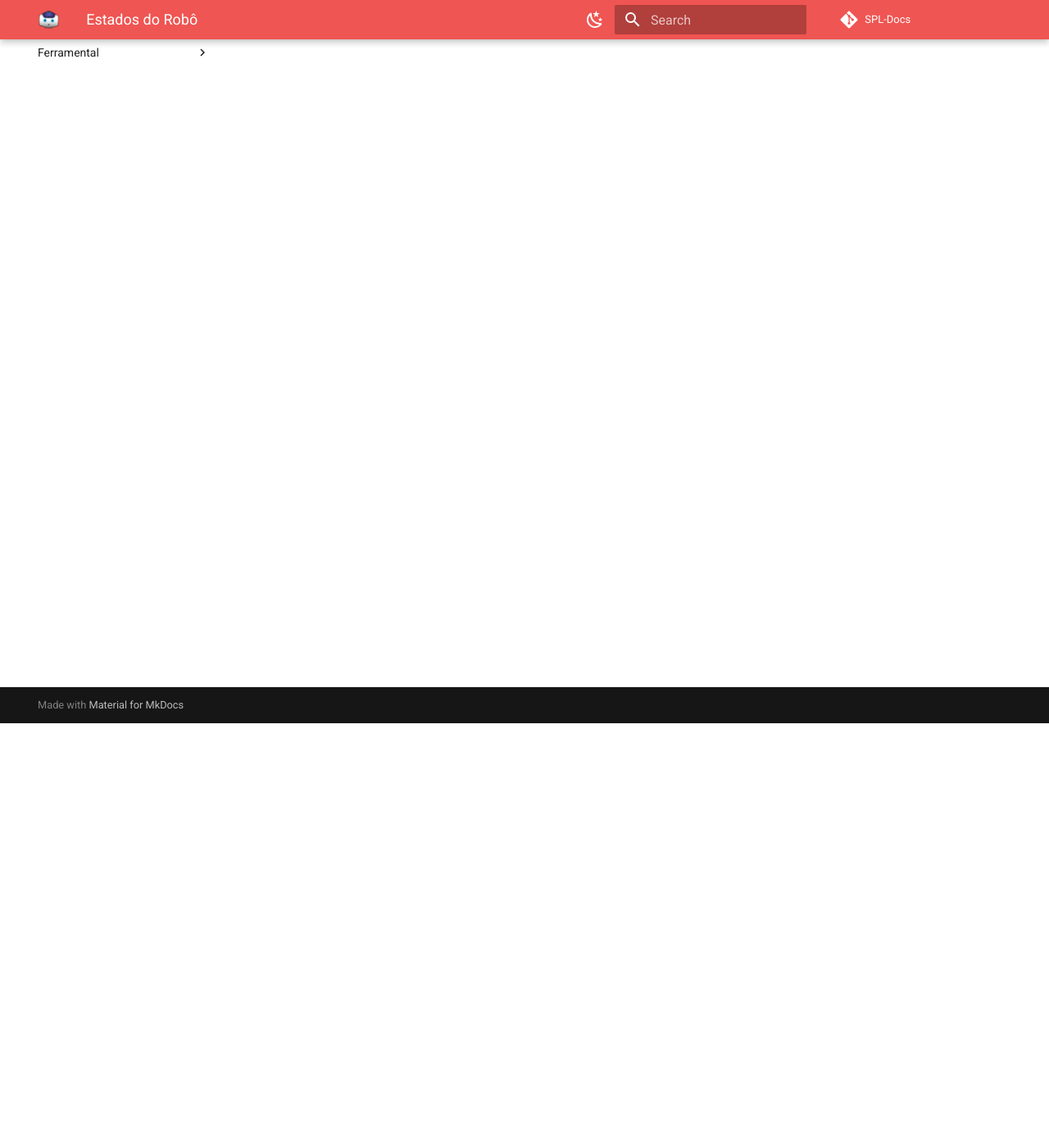
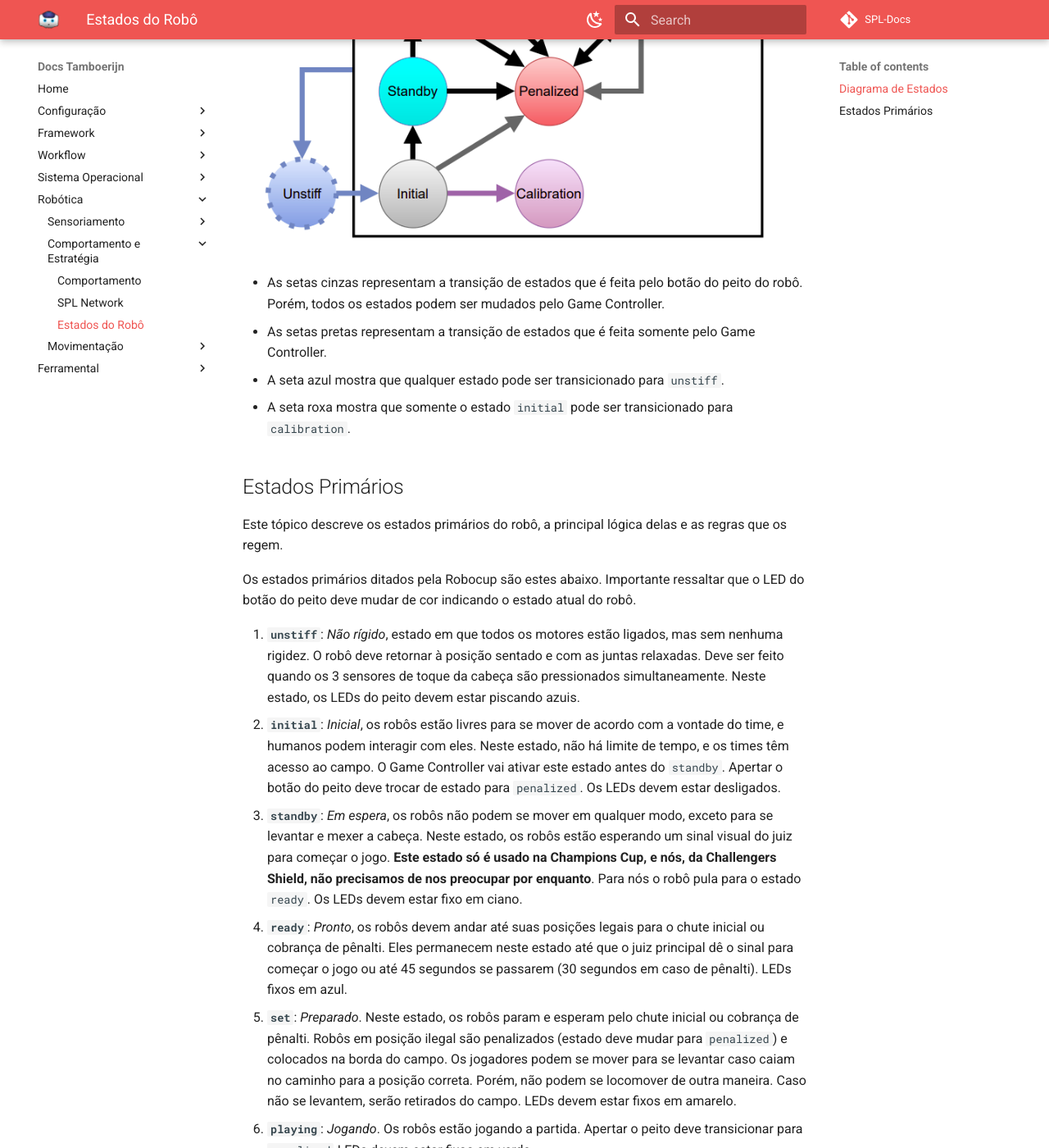
Before and after one commit to rinobot-team/SPL-Docs, an MkDocs documentation site: the page built from docs/robotica/comportamento/estados_do_robo.md, in a window 1280 px wide and 1400 px high, scrolled down 518 px. Shown: the whole window at 82% size. Built offline with MkDocs 1.6.1 and Material for MkDocs 9.7.7, drawn with Linux system fonts in a browser that asks for light colours; comment, search, counter and statistics services are not loaded; some of the changed text lies outside the part shown.

Commit message:
Finaliza capitulo de estados do robo e adiciona diagrama de estados

```diff
--- a/docs/robotica/comportamento/estados_do_robo.md
+++ b/docs/robotica/comportamento/estados_do_robo.md
@@ -1,2 +1,30 @@
 # Estados do Robô
-*TODO*
+
+Pelo *rulebook* do SPL, o robô pode assumir 9 *estados primários* diferentes (veja o diagrama abaixo). Deve haver conexão WiFi para que os estados sejam alterados pelo Game Controller. E cabe à área de comportamento e estratégia do time implementar a lógica de resposta ao Game Controller e a transição de estados propriamente dita no NAO.
+
+## Diagrama de Estados
+
+![Estados do Robô](states_diagram.png)
+
+- As setas cinzas representam a transição de estados que é feita pelo botão do peito do robô. Porém, todos os estados podem ser mudados pelo Game Controller.
+- As setas pretas representam a transição de estados que é feita somente pelo Game Controller.
+- A seta azul mostra que qualquer estado pode ser transicionado para `unstiff`.
+- A seta roxa mostra que somente o estado `initial` pode ser transicionado para `calibration`.
+
+## Estados Primários
+
+Este tópico descreve os estados primários do robô, a principal lógica delas e as regras que os regem.
+
+Os estados primários ditados pela Robocup são estes abaixo. Importante ressaltar que o LED do botão do peito deve mudar de cor indicando o estado atual do robô.
+
+1. **`unstiff`**: *Não rígido*, estado em que todos os motores estão ligados, mas sem nenhuma rigidez. O robô deve retornar à posição sentado e com as juntas relaxadas. Deve ser feito quando os 3 sensores de toque da cabeça são pressionados simultaneamente. Neste estado, os LEDs do peito devem estar piscando azuis.
+2. **`initial`**: *Inicial*, os robôs estão livres para se mover de acordo com a vontade do time, e humanos podem interagir com eles. Neste estado, não há limite de tempo, e os times têm acesso ao campo. O Game Controller vai ativar este estado antes do `standby`. Apertar o botão do peito deve trocar de estado para `penalized`. Os LEDs devem estar desligados.
+3. **`standby`**: *Em espera*, os robôs não podem se mover em qualquer modo, exceto para se levantar e mexer a cabeça. Neste estado, os robôs estão esperando um sinal visual do juiz para começar o jogo. **Este estado só é usado na Champions Cup, e nós, da Challengers Shield, não precisamos de nos preocupar por enquanto**. Para nós o robô pula para o estado `ready`. Os LEDs devem estar fixo em ciano.
+4. **`ready`**: *Pronto*, os robôs devem andar até suas posições legais para o chute inicial ou cobrança de pênalti. Eles permanecem neste estado até que o juiz principal dê o sinal para começar o jogo ou até 45 segundos se passarem (30 segundos em caso de pênalti). LEDs fixos em azul.
+5. **`set`**: *Preparado*. Neste estado, os robôs param e esperam pelo chute inicial ou cobrança de pênalti. Robôs em posição ilegal são penalizados (estado deve mudar para `penalized`) e colocados na borda do campo. Os jogadores podem se mover para se levantar caso caiam no caminho para a posição correta. Porém, não podem se locomover de outra maneira. Caso não se levantem, serão retirados do campo. LEDs devem estar fixos em amarelo.
+6. **`playing`**: *Jogando*. Os robôs estão jogando a partida. Apertar o peito deve transicionar para `penalized`.LEDs devem estar fixos em verde.
+7. **`penalized`**: *Penalizado*. O robô foi penalizado e deve ficar parado por um tempo determinado pelo juiz. Os únicos movimentos permitidos são os responsáveis por levantar o robô em caso de queda. Qualquer outro movimento, inclusive mexer a cabeça, são ilegais. Apertar o peito novamente deve retornar ao estado de `playing`. LEDs devem estar fixos em vermelho.
+8. **`finished`**: *Finalizado*. Quando um tempo de jogo ou a partida termina. Comportamento não especificado. LEDs devem estar desligados.
+9. **`calibration`**: *Calibração*. Estado em que o robô está calibrando seus sensores. Deve ser disponivel para a transição apenas se o estado atual for `initial`. Deve ser acessado apertando o botão frontal da cabeça. LEDs devem estar fixos em roxo.
+
+Alguns estados podem ser transicionados a partir de apitos do juiz. Conferir o livro de regras para ver quais e como se aplicam, pois é comum mudarem.
```
Also changed, not shown: docs/robotica/comportamento/spl-network.md (+6 -6 lines), docs/robotica/comportamento/states_diagram.png (added).
